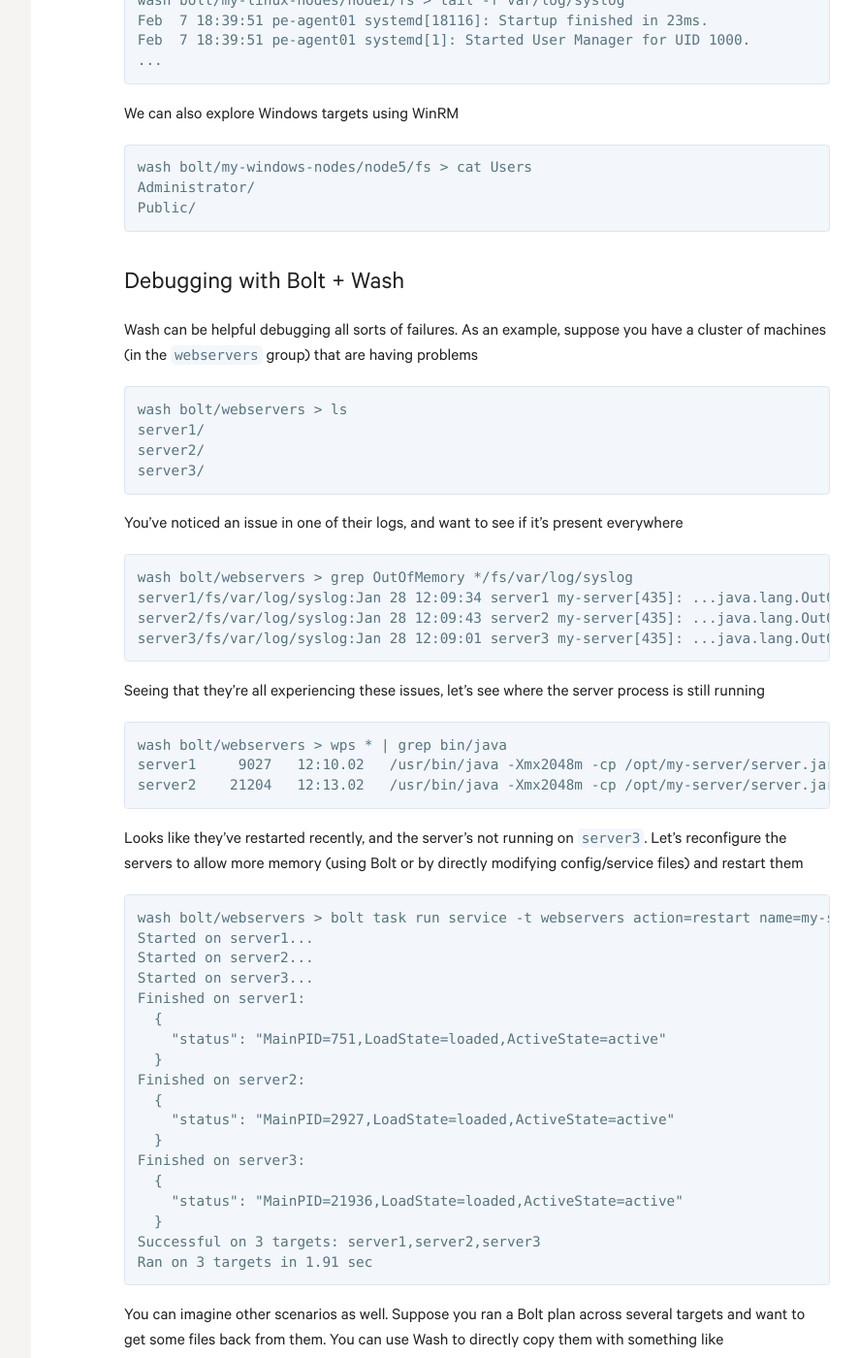
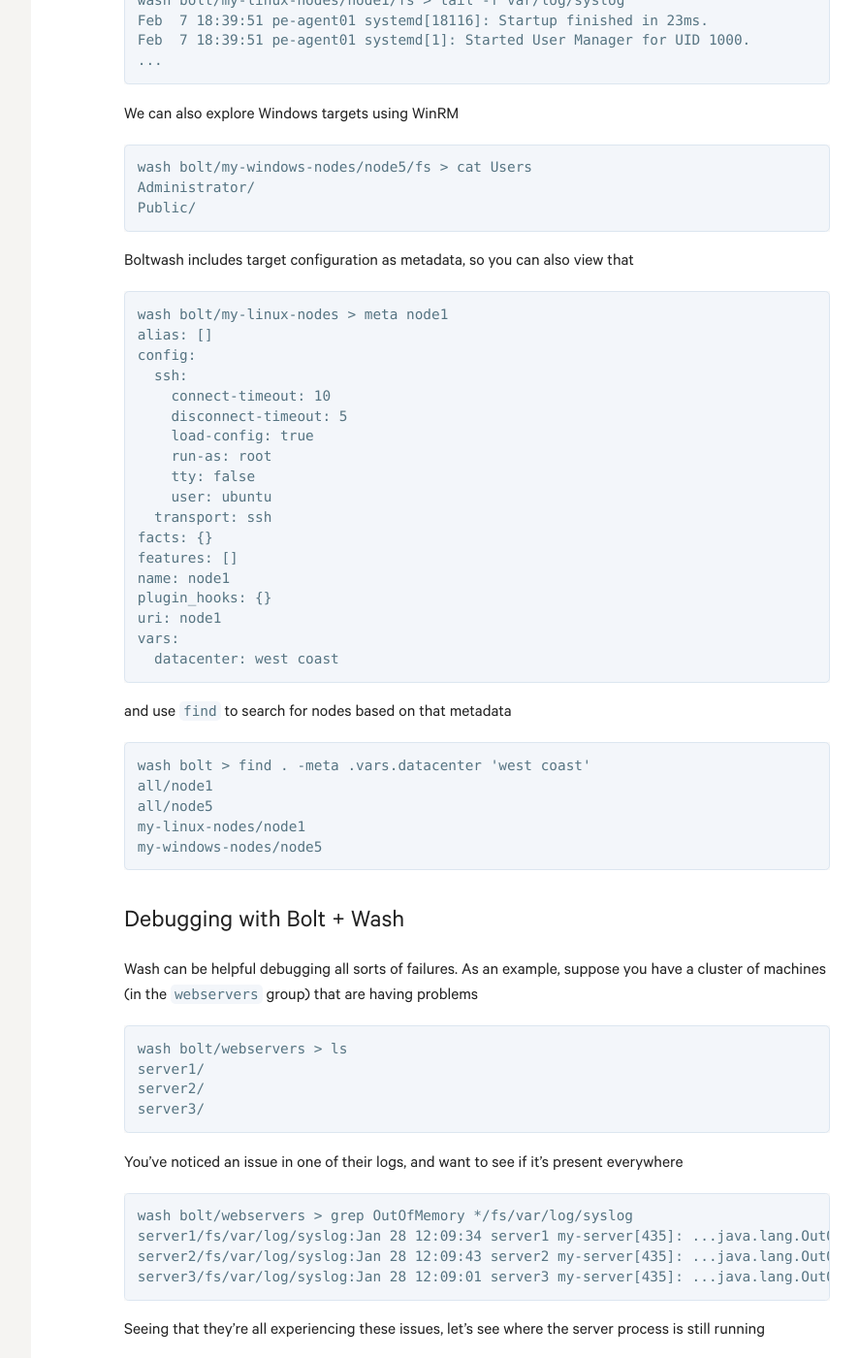
Before and after one commit to puppetlabs-toy-chest/wash, a Jekyll site: the page built from docs/_posts/2020-02-07-boltwash.md, in a window 1280 px wide and 1400 px high, scrolled down 1270 px. Shown: the whole window at 97% size, without its empty margins (328-1215 px from the left). Built offline with Jekyll 4.4.1, drawn with Linux system fonts in a browser that asks for light colours.

Commit message:
Add 'find' example to Bolt + Wash post
Signed-off-by: Michael Smith <michael.smith@puppet.com>

````diff
--- a/docs/_posts/2020-02-07-boltwash.md
+++ b/docs/_posts/2020-02-07-boltwash.md
@@ -61,6 +61,36 @@
 wash bolt/my-windows-nodes/node5/fs > cat Users
 Administrator/
 Public/
+```
+
+Boltwash includes target configuration as metadata, so you can also view that
+```
+wash bolt/my-linux-nodes > meta node1
+alias: []
+config:
+  ssh:
+    connect-timeout: 10
+    disconnect-timeout: 5
+    load-config: true
+    run-as: root
+    tty: false
+    user: ubuntu
+  transport: ssh
+facts: {}
+features: []
+name: node1
+plugin_hooks: {}
+uri: node1
+vars:
+  datacenter: west coast
+```
+and use `find` to search for nodes based on that metadata
+```
+wash bolt > find . -meta .vars.datacenter 'west coast'
+all/node1
+all/node5
+my-linux-nodes/node1
+my-windows-nodes/node5
 ```
 
 ## Debugging with Bolt + Wash
````
